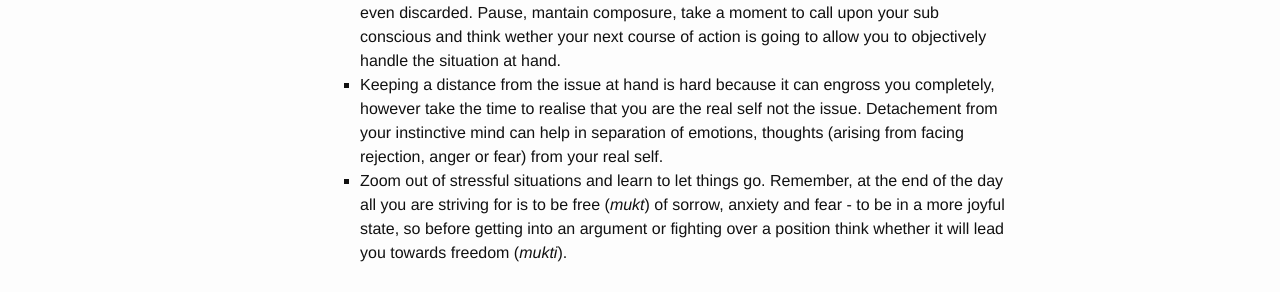
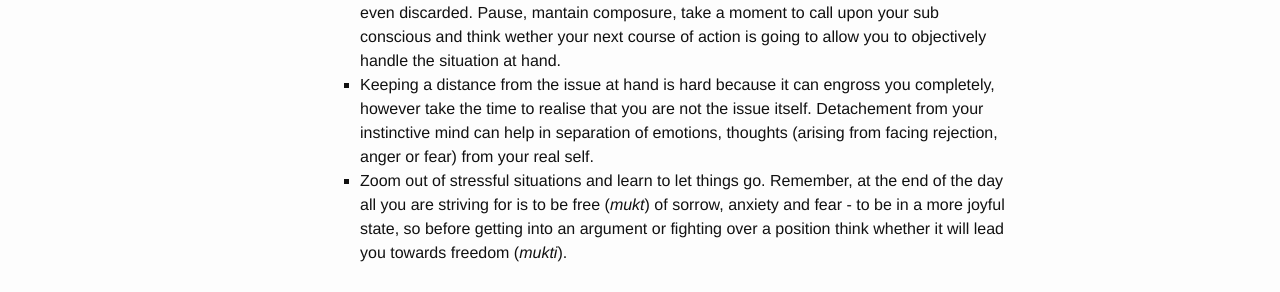
Before and after one commit to hemantksingh/hemantksingh.github.io, a Jekyll site: the page built from _posts/life/2021-02-25-my-morning-routine.markdown, in a window 1280 px wide. Shown: the part 1732-2024 px from the top of the page. Built offline with Jekyll 4.4.1, drawn with Linux system fonts in a browser that asks for light colours; comment, search, counter and statistics services are not loaded.

Commit message:
Minor update to detachment

```diff
--- a/_posts/life/2021-02-25-my-morning-routine.markdown
+++ b/_posts/life/2021-02-25-my-morning-routine.markdown
@@ -35,5 +35,5 @@ I've never been a morning person, but over a period of time I have trained mysel
   - Mundane tasks can seem frustrating and generate negativity. Your intellectual inclination can prevent you from doing uninteresting repetitive things, but if you remind yourself of your eventual goals, the mundane tasks can feel like steps towards achieving those goals.
   - In stressful and conflicting situations be aware when your instinctive mind (*sthool buddhi*) kicks in. Its natural tendency is to react (often with emotion) to keep you safe and secure and away from perceived difficulty (in your comfort zone).
     - Silence can be a virtue in situations where your opinions and ideas are challenged and even discarded. Pause, mantain composure, take a moment to call upon your sub conscious and think wether your next course of action is going to allow you to objectively handle the situation at hand.
-    - Keeping a distance from the issue at hand is hard because it can engross you completely, however take the time to realise that you are the real self not the issue. Detachement from your instinctive mind can help in separation of emotions, thoughts (arising from facing rejection, anger or fear) from your real self.
+    - Keeping a distance from the issue at hand is hard because it can engross you completely, however take the time to realise that you are not the issue itself. Detachement from your instinctive mind can help in separation of emotions, thoughts (arising from facing rejection, anger or fear) from your real self.
     - Zoom out of stressful situations and learn to let things go. Remember, at the end of the day all you are striving for is to be free (*mukt*) of sorrow, anxiety and fear - to be in a more joyful state, so before getting into an argument or fighting over a position think whether it will lead you towards freedom (*mukti*).
```
